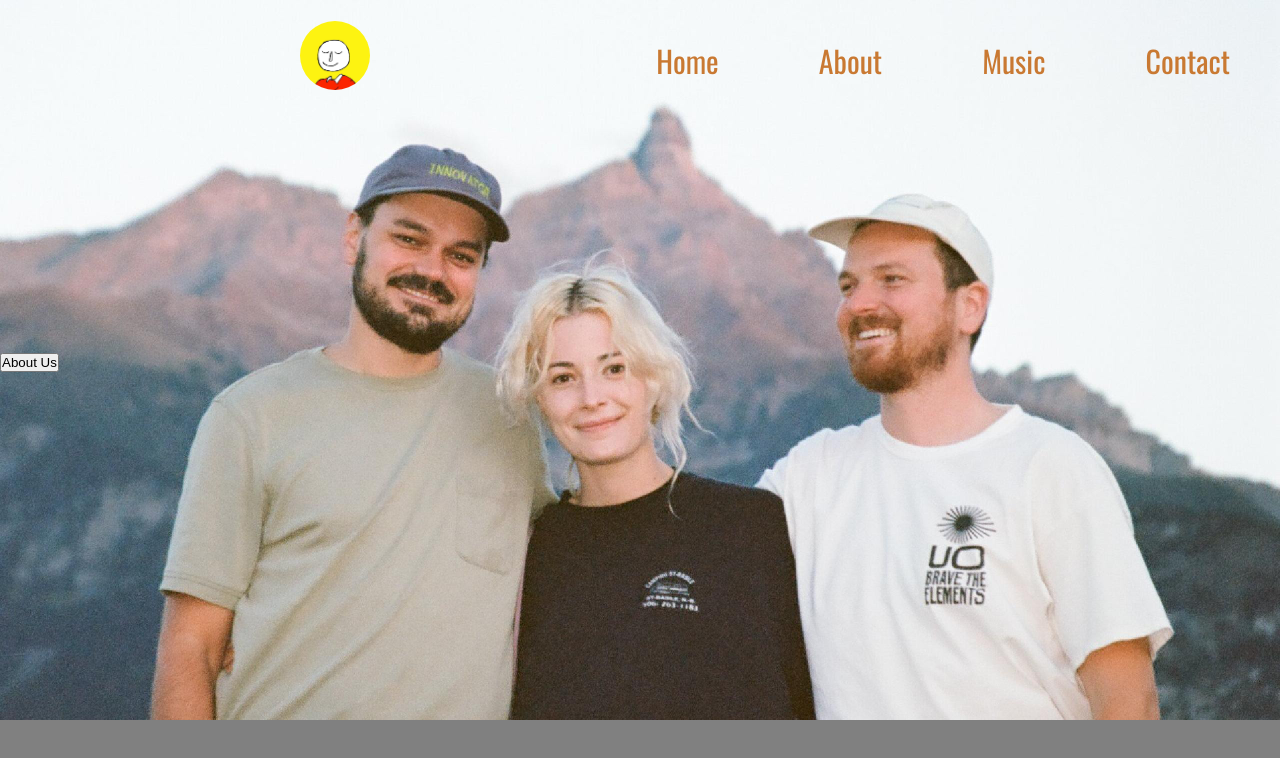
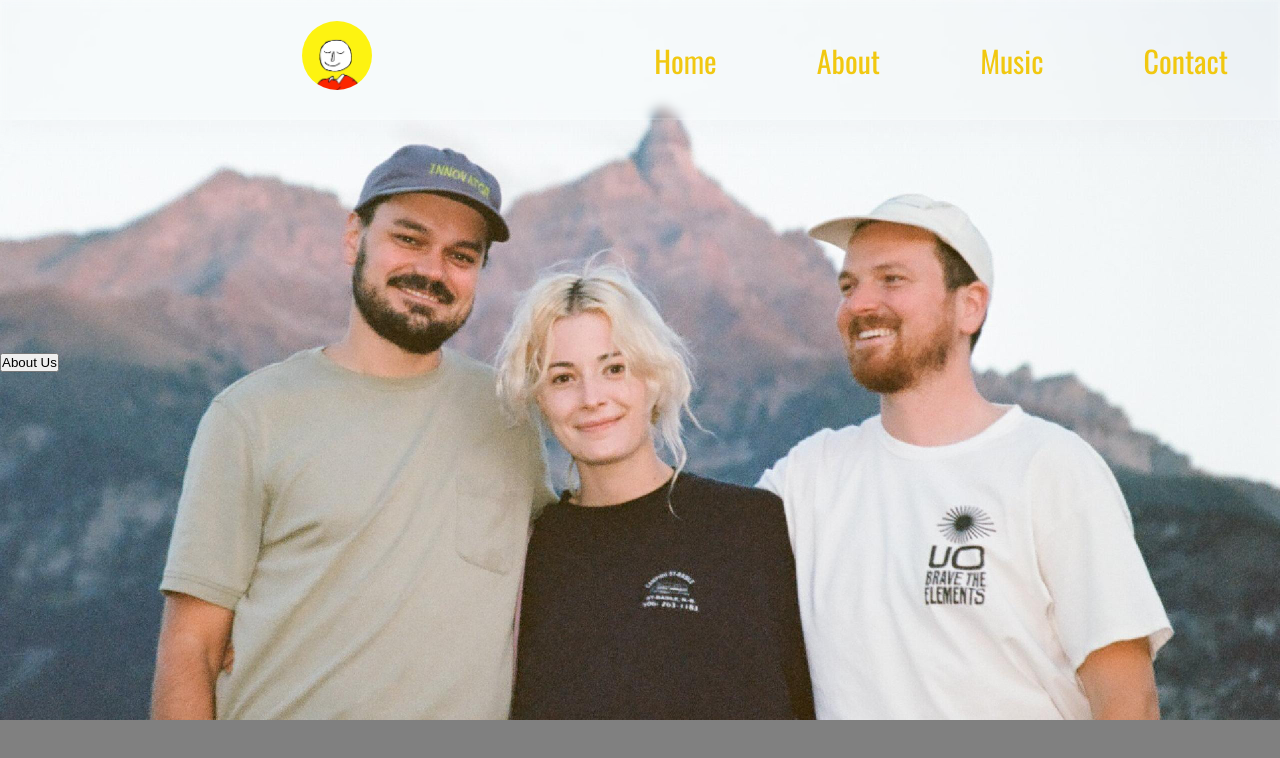
Before and after one commit to Folkchayutpong/menitrust-webapp, a React (Create React App) app in the folder menitrust-reactjs/: page / in a window 1280 px wide. Shown: the top 758 px of the page. Built offline with nearby package versions, Linux system fonts and the light colour scheme.

Commit message:
add blur to Navbar.css

```diff
--- a/menitrust-reactjs/src/styles/Navbar.css
+++ b/menitrust-reactjs/src/styles/Navbar.css
@@ -3,7 +3,10 @@
     height: 120px;
     width: 100%;
     display: flex;
-    background: transparent;
+    /* background: transparent; */
+    backdrop-filter: blur(5px);
+    box-shadow: 0 0 30px rgba(227, 228, 237, 0.37);
+    border: 2px solid rgba(255, 255, 255, 0.18);
     flex-direction: row;
 
 }
@@ -68,12 +71,12 @@
 .navbar a {
     margin: 50px;
     text-decoration: none;
-    color: rgb(201, 121, 50);
+    color: rgb(241, 200, 16);
     font-size: 30px;
 }
 
 .navbar a:hover {
     text-decoration: underline;
-    text-shadow: 0 10px 15px rgba(0, 0, 0, 0.3);
+    text-shadow: 0 10px 15px rgba(200, 166, 12, 0.5);
 
 }
```
